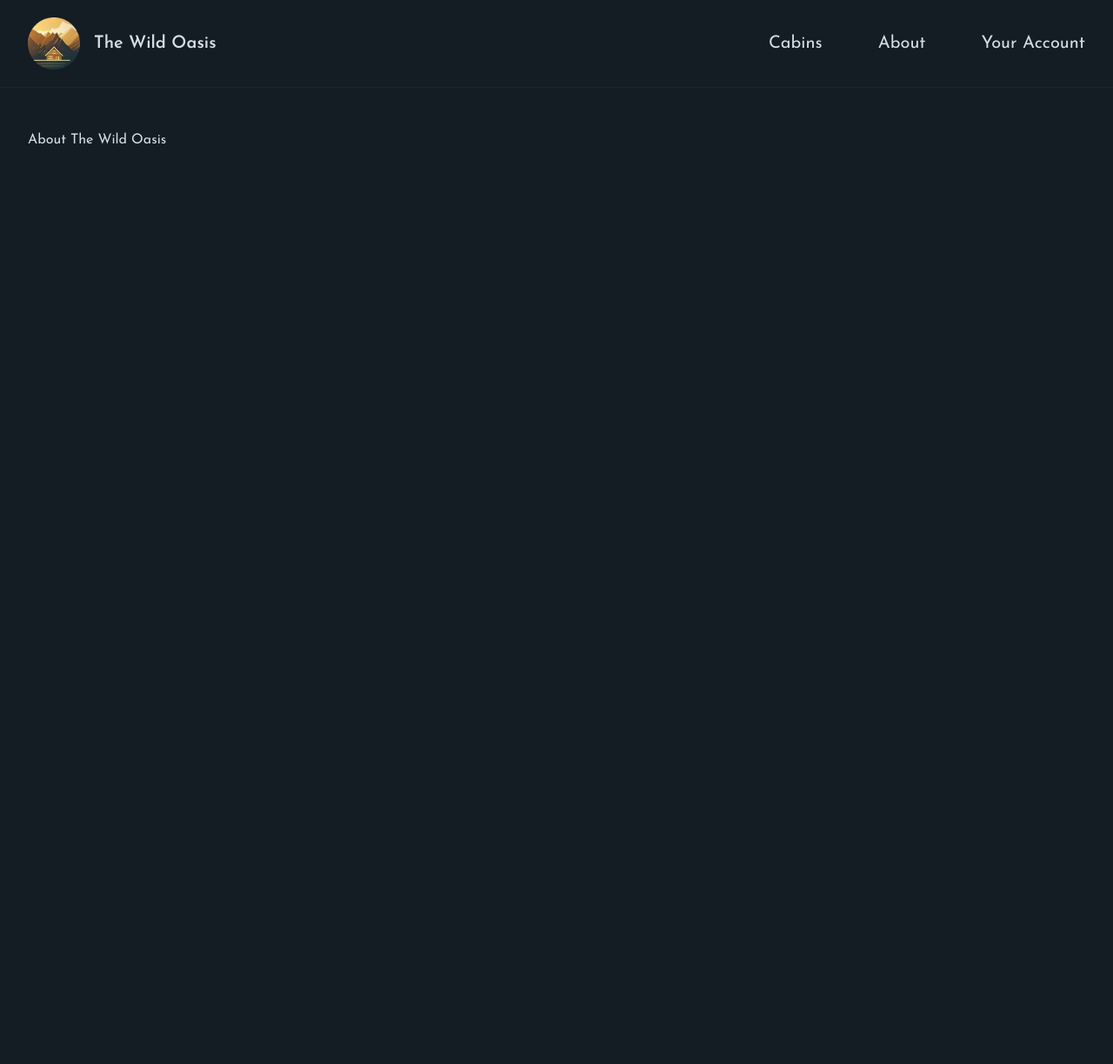
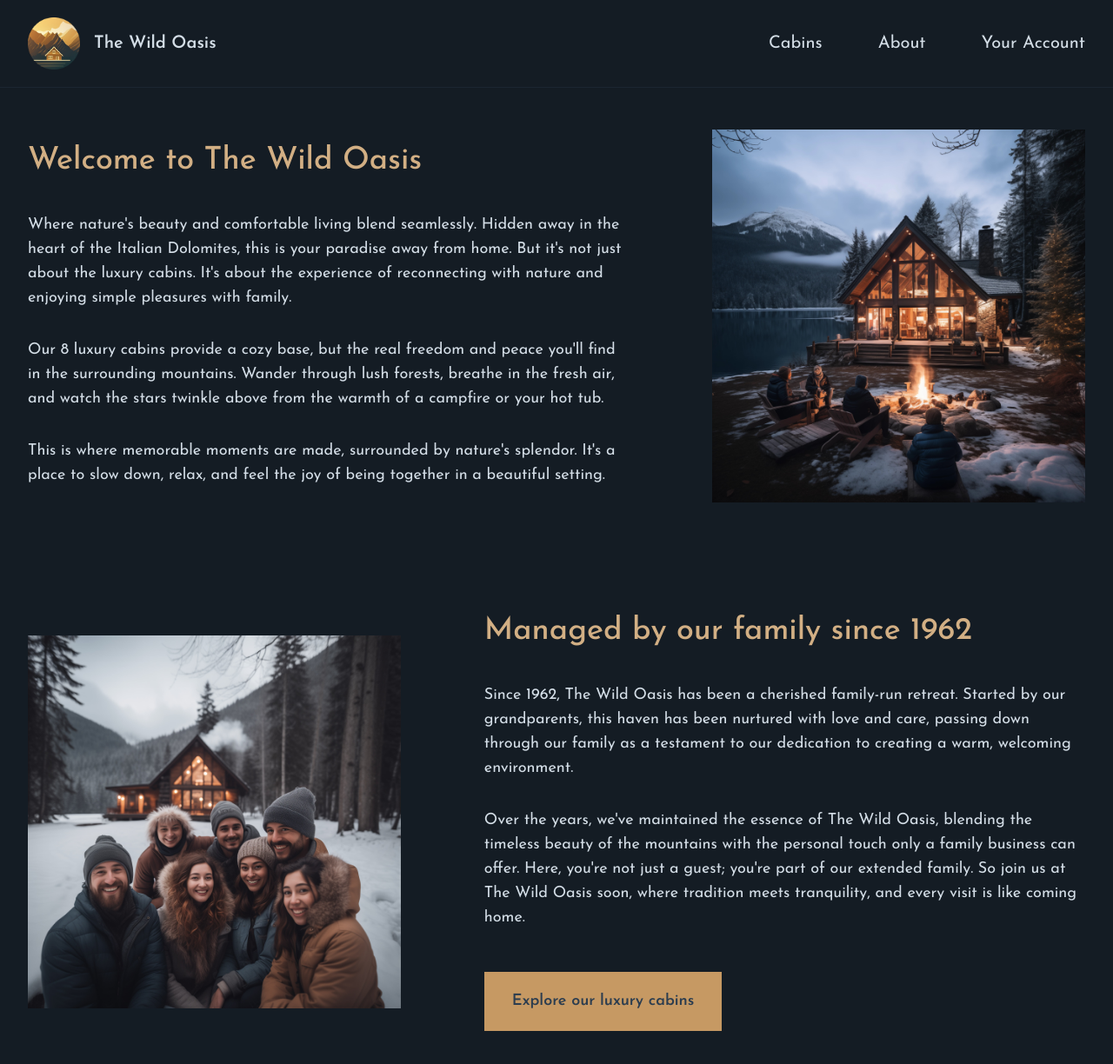
Before and after one commit to DonRadonZ/Wild-Oasis-Website, a Next.js app in the folder clients/: page /about in a window 1280 px wide. Shown: the top 1224 px of the page at 87% size. Before the commit the page ends 800 px from the top, so only its background shows below. Built offline with nearby package versions, Linux system fonts and the light colour scheme.

Commit message:
add: new page

```diff
--- a/clients/app/about/page.tsx
+++ b/clients/app/about/page.tsx
@@ -1,4 +1,8 @@
-import React from 'react'
+import React from 'react';
+import Link from 'next/link';
+import Image from 'next/image';
+import about1 from "@/public/about-1.jpg";
+import about2 from "@/public/about-2.jpg";
 
 export const metadata = {
   title: "About"
@@ -7,6 +11,86 @@ export const metadata = {
 
 export default function page() {
   return (
-    <h1>About The Wild Oasis</h1>
+    <div className="grid grid-cols-5 gap-x-24 gap-y-32 text-lg items-center">
+      <div className="col-span-3">
+        <h1 className="text-4xl mb-10 text-accent-400 font-medium">
+          Welcome to The Wild Oasis
+        </h1>
+
+        <div className="space-y-8">
+          <p>
+            Where nature&apos;s beauty and comfortable living blend seamlessly.
+            Hidden away in the heart of the Italian Dolomites, this is your
+            paradise away from home. But it&apos;s not just about the luxury cabins.
+            It&apos;s about the experience of reconnecting with nature and enjoying
+            simple pleasures with family.
+          </p>
+          <p>
+            Our 8 luxury cabins provide a cozy base, but the real freedom and
+            peace you&apos;ll find in the surrounding mountains. Wander through lush
+            forests, breathe in the fresh air, and watch the stars twinkle above
+            from the warmth of a campfire or your hot tub.
+          </p>
+          <p>
+            This is where memorable moments are made, surrounded by nature&apos;s
+            splendor. It&apos;s a place to slow down, relax, and feel the joy of
+            being together in a beautiful setting.
+          </p>
+        </div>
+      </div>
+
+      <div className="relative aspect-square col-span-2">
+        <Image
+          src={about1}
+          fill
+          placeholder="blur"
+          className="object-cover"
+          alt="Family sitting around a fire pit in front of cabin"
+        />
+      </div>
+
+      <div className="relative aspect-square col-span-2">
+        <Image
+        src={about2}
+        fill
+        placeholder="blur"
+        className="object-cover"
+         alt="Family that manages The Wild Oasis"
+          />
+      </div>
+
+      <div className="col-span-3">
+        <h1 className="text-4xl mb-10 text-accent-400 font-medium">
+          Managed by our family since 1962
+        </h1>
+
+        <div className="space-y-8">
+          <p>
+            Since 1962, The Wild Oasis has been a cherished family-run retreat.
+            Started by our grandparents, this haven has been nurtured with love
+            and care, passing down through our family as a testament to our
+            dedication to creating a warm, welcoming environment.
+          </p>
+          <p>
+            Over the years, we&apos;ve maintained the essence of The Wild Oasis,
+            blending the timeless beauty of the mountains with the personal
+            touch only a family business can offer. Here, you&apos;re not just a
+            guest; you&apos;re part of our extended family. So join us at The Wild
+            Oasis soon, where tradition meets tranquility, and every visit is
+            like coming home.
+          </p>
+
+          <div>
+            <Link
+              href="/cabins"
+              className="inline-block mt-4 bg-accent-500 px-8 py-5 text-primary-800 text-lg font-semibold hover:bg-accent-600 transition-all"
+            >
+              Explore our luxury cabins
+            </Link>
+          </div>
+        </div>
+      </div>
+    </div>
+
   )
 }
--- a/clients/app/account/page.tsx
+++ b/clients/app/account/page.tsx
@@ -6,6 +6,6 @@ export const metadata = {
 
 export default function page() {
   return (
-    <h1>Your Account</h1>
+    <h2 className="font-semibold text-2xl text-accent-400 mb-7">Welcome, Don</h2>
   )
 }
--- /dev/null
+++ b/clients/app/account/profile/page.tsx
@@ -0,0 +1,74 @@
+import SelectCountry from "@/app/_components/SelectCountry";
+
+export const metadata = {
+    title: "Update Profile"
+}
+
+export default function Page() {
+    // CHANGE
+    const countryFlag = "pt.jpg";
+    const nationality = "portugal";
+
+  return (
+    <div>
+        <h2 className="font-semibold text-2xl text-accent-400 mb-4">
+        Update your guest profile
+      </h2>
+
+      <p className="text-lg mb-8 text-primary-200">
+        Providing the following information will make your check-in process
+        faster and smoother. See you soon!
+      </p>
+
+      <form className="bg-primary-900 py-8 px-12 text-lg flex gap-6 flex-col">
+        <div className="space-y-2">
+          <label>Full name</label>
+          <input
+            disabled
+            className="px-5 py-3 bg-primary-200 text-primary-800 w-full shadow-sm rounded-sm disabled:cursor-not-allowed disabled:bg-gray-600 disabled:text-gray-400"
+          />
+        </div>
+
+        <div className="space-y-2">
+          <label>Email address</label>
+          <input
+            disabled
+            className="px-5 py-3 bg-primary-200 text-primary-800 w-full shadow-sm rounded-sm disabled:cursor-not-allowed disabled:bg-gray-600 disabled:text-gray-400"
+          />
+        </div>
+
+        <div className="space-y-2">
+          <div className="flex items-center justify-between">
+            <label htmlFor="nationality">Where are you from?</label>
+            <img
+              src={countryFlag}
+              alt="Country flag"
+              className="h-5 rounded-sm"
+            />
+          </div>
+
+          <SelectCountry
+            name="nationality"
+            id="nationality"
+            className="px-5 py-3 bg-primary-200 text-primary-800 w-full shadow-sm rounded-sm"
+            defaultCountry={nationality}
+          />
+        </div>
+
+        <div className="space-y-2">
+          <label htmlFor="nationalID">National ID number</label>
+          <input
+            name="nationalID"
+            className="px-5 py-3 bg-primary-200 text-primary-800 w-full shadow-sm rounded-sm"
+          />
+        </div>
+
+        <div className="flex justify-end items-center gap-6">
+          <button className="bg-accent-500 px-8 py-4 text-primary-800 font-semibold hover:bg-accent-600 transition-all disabled:cursor-not-allowed disabled:bg-gray-500 disabled:text-gray-300">
+            Update profile
+          </button>
+        </div>
+      </form>
+    </div>
+  )
+}
--- /dev/null
+++ b/clients/app/account/reservations/page.tsx
@@ -0,0 +1,37 @@
+import Link from "next/link";
+import ReservationCard from "@/app/_components/ReservationCard";
+
+export const metadata = {
+    title: "Reservations"
+}
+
+export default function Page() {
+
+    // CHANGE
+  const bookings = [];
+
+  return (
+    <div>
+        <h2 className="font-semibold text-2xl text-accent-400 mb-7">
+            Your reservations
+        </h2>
+
+        {bookings.length === 0 ? (
+            <p className="text-lg">
+               You have no reservations yet. Check out our{" "}
+               <Link className="underline text-accent-500" href="/cabins">
+               luxury cabins &rarr;
+               </Link>
+            </p>
+        ) : (
+            <ul className="space-y-6">
+                {bookings.map((booking) => (
+                    <ReservationCard booking={booking} key={booking.id}/>
+                ))}
+            </ul>
+        )
+
+        }
+    </div>
+  )
+}
--- a/clients/app/cabins/page.tsx
+++ b/clients/app/cabins/page.tsx
@@ -1,5 +1,5 @@
-import Counter from "../_components/Counter";
 
+import CabinCard from "../_components/CabinCard";
 
 
 export const metadata = {
@@ -7,9 +7,31 @@ export const metadata = {
 }
 
 export default  function Page() {
+
+  const cabins = [];
+
   return (
-    <div >
-    <h1>Cabins page</h1>
+    <div>
+      <h1 className="text-4xl mb-5 text-accent-400 font-medium">
+        Our Luxury Cabins
+      </h1>
+      <p className="text-primary-200 text-lg mb-10">
+      Cozy yet luxurious cabins, located right in the heart of the Italian
+        Dolomites. Imagine waking up to beautiful mountain views, spending your
+        days exploring the dark forests around, or just relaxing in your private
+        hot tub under the stars. Enjoy nature&apos;s beauty in your own little home
+        away from home. The perfect spot for a peaceful, calm vacation. Welcome
+        to paradise.
+      </p>
+
+      {cabins.length > 0 && (
+        <div className="grid sm:grid-cols-1 md:grid-cols-2 gap-8 lg:gap-12 xl:gap-14">
+            {cabins.map((cabin) => (
+              <CabinCard cabin={cabin} key={cabin.id} />
+            ))}
+          </div>
+      )}
+
     </div>
   )
 }
--- a/clients/app/page.tsx
+++ b/clients/app/page.tsx
@@ -1,13 +1,24 @@
 import Link from "next/link";
+import Image from 'next/image';
+import bg from "@/public/bg.png";
 
 
 export default function Page() {
   return (
-    <div>
-    <h1>The Wild Oasis. Welcome to paradise</h1>
+    <main className="mt-24">
+      <Image
+      src={bg}
+      fill
+      quality={80}
+      placeholder="blur"
+      className="object-cover object-top" alt="Mountains and forests with two cabins"
+      />
+    <div className="relative z-10 text-center">
+      <h1 className="text-8xl text-primary-50 mb-10 tracking-tight font-normal"> Welcome to paradise.</h1>
 
-    <Link href="/cabins">Explore luxury cabins</Link>
+      <Link href="/cabins" className="bg-accent-500 px-8 py-6 text-primary-800 text-lg font-semibold hover:bg-accent-600 transition-all">Explore luxury cabins</Link>
     </div>
+    </main>
 
   );
 }
```
